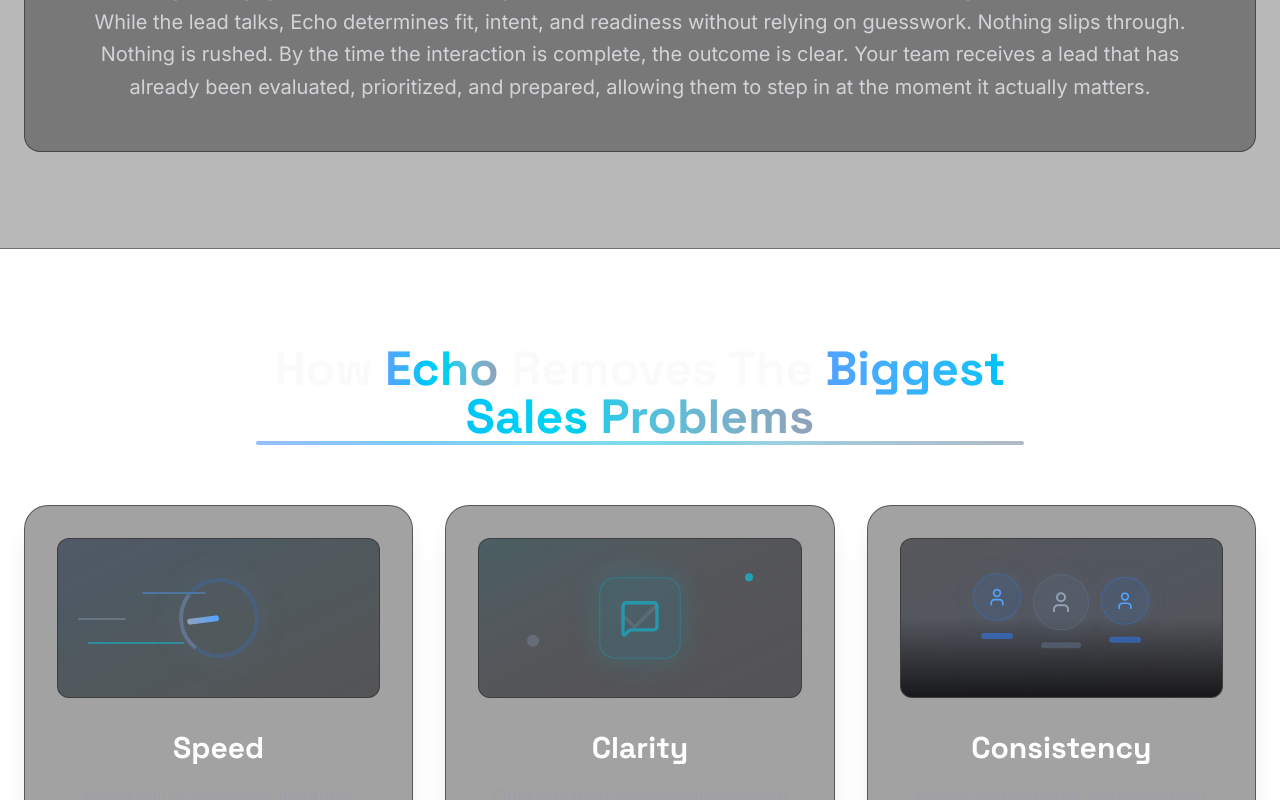
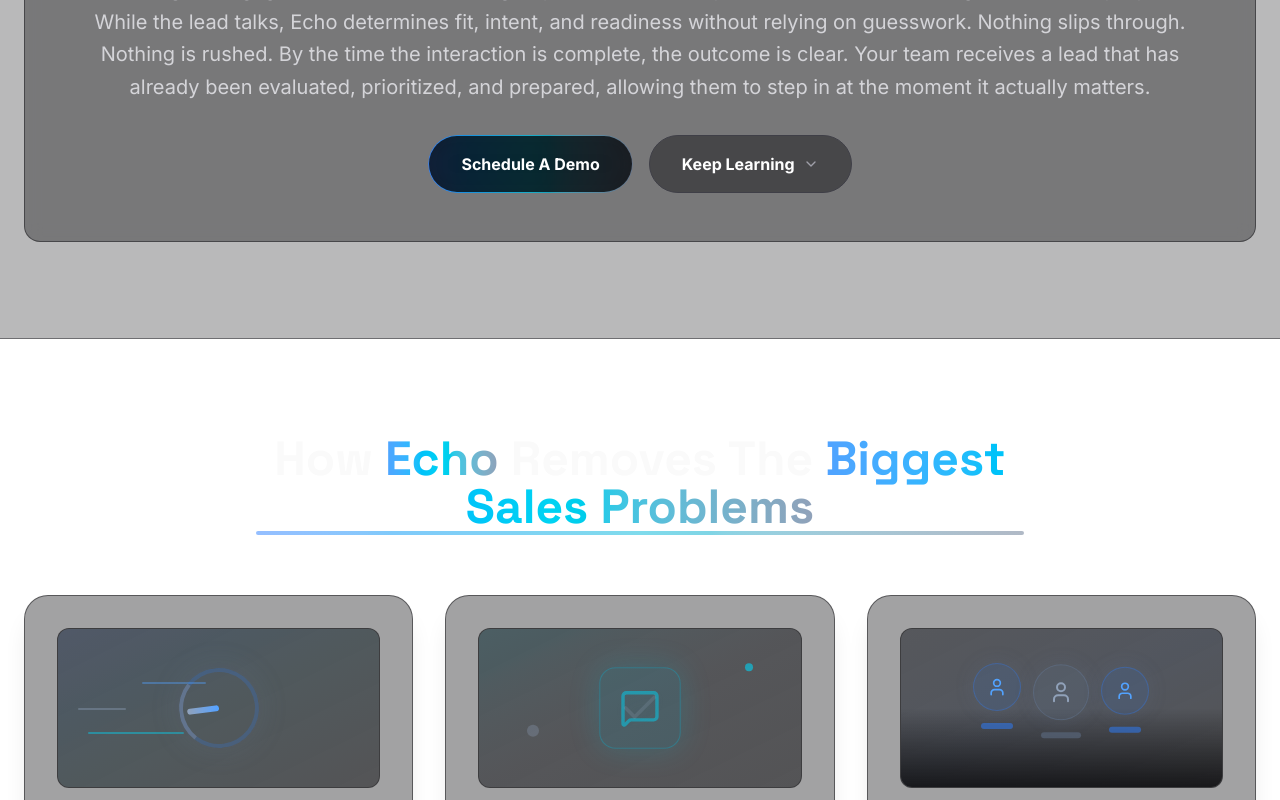
Before and after one commit to Abecks77/Digital-Handyman-Pro, a React (Vite) app: page / in a window 1280 px wide. Shown: the part 2540-3340 px from the top of the page. Built offline with nearby package versions, Linux system fonts and the light colour scheme.

Commit message:
feat: Add CTA section for demo scheduling and learning
Introduces a new component, `SectionBottomCTAs`, to display prominent call-to-action buttons. This section facilitates direct scheduling of demos and provides a smooth scroll link for users to continue learning.

```diff
--- a/src/App.tsx
+++ b/src/App.tsx
@@ -72,6 +72,34 @@
   );
 };
 
+const SectionBottomCTAs = () => (
+  <div className="flex flex-col sm:flex-row items-center justify-center gap-4 mt-8">
+    <a
+      href="https://calendly.com/adambeckner/digitalhandyman"
+      target="_blank"
+      rel="noopener noreferrer"
+      className="relative group overflow-hidden rounded-full p-[1px] block w-full sm:w-auto"
+    >
+      <span className="absolute inset-0 bg-gradient-to-r from-blue-500 via-cyan-500 to-slate-500 rounded-full opacity-80 group-hover:opacity-100 transition-opacity duration-300"></span>
+      <div className="relative bg-zinc-950/80 backdrop-blur-sm px-8 py-4 rounded-full flex items-center justify-center transition-all duration-300 group-hover:bg-zinc-900/50">
+        <span className="font-bold text-white whitespace-nowrap">Schedule A Demo</span>
+      </div>
+    </a>
+
+    <a
+      href="#"
+      onClick={(e) => {
+        e.preventDefault();
+        window.scrollBy({ top: window.innerHeight * 0.8, behavior: 'smooth' });
+      }}
+      className="px-8 py-4 rounded-full font-bold text-white border border-zinc-700 hover:border-zinc-500 bg-zinc-900/50 hover:bg-zinc-800/80 transition-all flex items-center justify-center gap-2 group cursor-pointer w-full sm:w-auto whitespace-nowrap"
+    >
+      Keep Learning
+      <ChevronDown className="w-4 h-4 text-zinc-400 group-hover:text-white transition-colors group-hover:translate-y-1" />
+    </a>
+  </div>
+);
+
 const AnimatedStat: FC<{ value: string, label: string }> = ({ value, label }) => {
   const ref = useRef<HTMLDivElement>(null);
   const isInView = useInView(ref, { once: true, margin: "-50px" });
@@ -559,6 +587,7 @@
               <p className="text-lg md:text-xl text-zinc-300 leading-relaxed">
                 The AI agent engages the caller, asks the right questions, and keeps the conversation moving forward with purpose. While the lead talks, Echo determines fit, intent, and readiness without relying on guesswork. Nothing slips through. Nothing is rushed. By the time the interaction is complete, the outcome is clear. Your team receives a lead that has already been evaluated, prioritized, and prepared, allowing them to step in at the moment it actually matters.
               </p>
+              <SectionBottomCTAs />
             </div>
           </div>
         </section>
@@ -675,6 +704,7 @@
               <p className="text-lg md:text-xl text-zinc-300 leading-relaxed">
                 Echo wins because it removes human dependency from the most fragile part of the sales process. It creates a system where every inbound opportunity is handled with the same discipline, precision, and follow-through. There is no variation based on mood, availability, or experience level. Decisions are made based on signals, not assumptions. As a result, sales teams stop reacting and start operating with clarity. Echo does not compete with people. It outperforms inconsistency. That is what turns inbound demand into a reliable advantage instead of an ongoing risk.
               </p>
+              <SectionBottomCTAs />
             </div>
           </div>
         </section>
@@ -837,6 +867,7 @@
               <p className="text-lg md:text-xl text-zinc-300 leading-relaxed">
                 Echo replaces uncertainty with clarity, chaos with structure, and missed opportunities with momentum. For the business owner, this means no longer wondering what happened to yesterday's calls or whether opportunities are slipping through the cracks. You stop feeling chained to your phone, inbox, or sales team just to make sure leads are handled correctly. Inbound sales become something you trust instead of something you monitor. Your business runs with consistency whether you are in the office or not. Decisions get easier because the data is clear, the handoffs are clean, and the results are predictable. Echo gives you back control, confidence, and the ability to scale without being personally involved in every conversation.
               </p>
+              <SectionBottomCTAs />
             </div>
           </div>
         </section>
```
